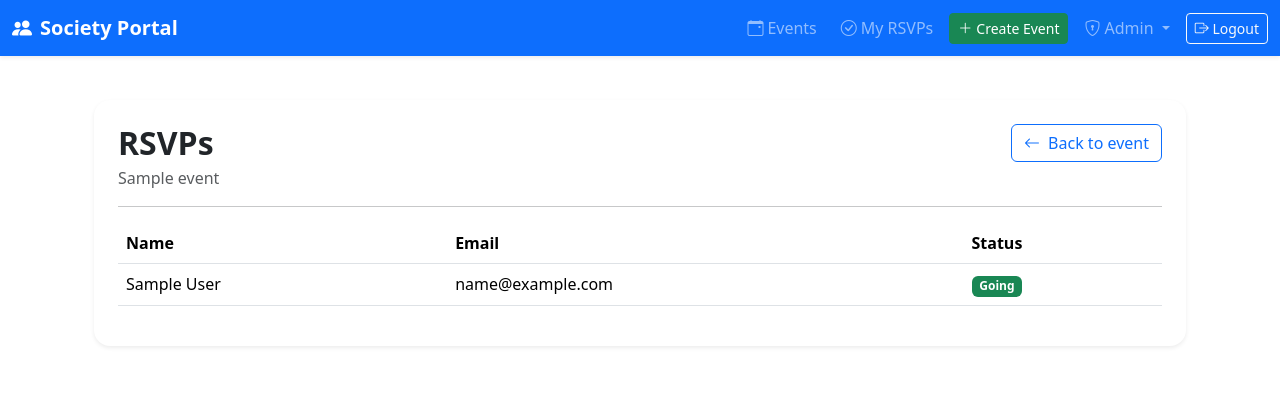
After one commit to LithiumSakura/BUSystemsDevelopmentUnit, a Flask app: page /events/1/rsvps in a window 1280 px wide. The commit adds this page. Shown: the top 401 px of the page. Run offline with Flask 3, Linux system fonts and the light colour scheme; a user stored in the database is signed in; tables that the repository leaves empty hold one stand-in row (values such as "Sample post").

Commit message:
Updated app.py & added event_rsvps

```diff
--- a/app.py
+++ b/app.py
@@ -14,6 +14,8 @@ from flask_sqlalchemy import SQLAlchemy
 from google.api_core.exceptions import PermissionDenied
 from google.cloud import firestore
 from sqlalchemy.exc import OperationalError
+from sqlalchemy import and_
+from urllib.parse import urlparse
 from werkzeug.security import generate_password_hash, check_password_hash
 from werkzeug.utils import secure_filename
 
@@ -148,6 +150,15 @@ def inject_user_context():
         "current_role": session.get("role"),
         "current_email": session.get("user"),
     }
+
+def safe_referrer(default):
+    ref = request.referrer
+    if not ref:
+        return default
+    # only allow same-host referrers
+    if urlparse(ref).netloc and urlparse(ref).netloc != request.host:
+        return default
+    return ref
 
 
 # -----------------------------------------------------------------------------------
@@ -348,7 +359,11 @@ def logout():
 
 @app.route("/")
 def home():
-    return render_template("home.html")
+    try:
+        user = get_current_user()
+    except OperationalError:
+        user = None
+    return render_template("home.html", user=user)
 
 
 # -----------------------------------------------------------------------------------
@@ -369,11 +384,10 @@ def event_detail(event_id):
     if user:
         existing_rsvp = RSVP.query.filter_by(user_id=user.id, event_id=event.id).first()
 
-    return render_template(
-        "event_detail.html",
-        event=event,
-        existing_rsvp=existing_rsvp
-    )
+    back_url = safe_referrer(url_for("list_events"))
+
+    return render_template("event_detail.html", event=event, existing_rsvp=existing_rsvp, back_url=back_url)
+
 
 @app.route("/my-rsvps")
 @login_required
--- /dev/null
+++ b/templates/event_rsvps.html
@@ -0,0 +1,48 @@
+{% extends "base.html" %}
+{% block title %}RSVPs - {{ event.title }}{% endblock %}
+{% block content %}
+
+<div class="container my-4">
+    <div class="card shadow-sm border-0 rounded-4">
+        <div class="card-body p-4">
+            <div class="d-flex justify-content-between align-items-start flex-wrap gap-2">
+                <div>
+                    <h2 class="fw-bold mb-1">RSVPs</h2>
+                    <div class="text-muted">{{ event.title }}</div>
+                </div>
+                <a href="{{ url_for('event_detail', event_id=event.id) }}" class="btn btn-outline-primary">
+                    <i class="bi bi-arrow-left me-1"></i> Back to event
+                </a>
+            </div>
+
+            <hr>
+
+            {% if rows %}
+            <div class="table-responsive">
+                <table class="table align-middle">
+                    <thead>
+                        <tr>
+                            <th>Name</th>
+                            <th>Email</th>
+                            <th>Status</th>
+                        </tr>
+                    </thead>
+                    <tbody>
+                        {% for user, rsvp in rows %}
+                            <tr>
+                                <td>{{ user.first_name }} {{ user.last_name }}</td>
+                                <td>{{ user.email }}</td>
+                                <td><span class="badge bg-success">Going</span></td>
+                            </tr>
+                        {% endfor %}
+                    </tbody>
+                </table>
+            </div>
+            {% else %}
+                <p class="text-muted mb-0">No one has RSVP’d “Going” yet.</p>
+            {% endif %}
+        </div>
+    </div>
+</div>
+
+{% endblock %}
```
Also changed, not shown: templates/event_detail.html (+7 -5 lines).
